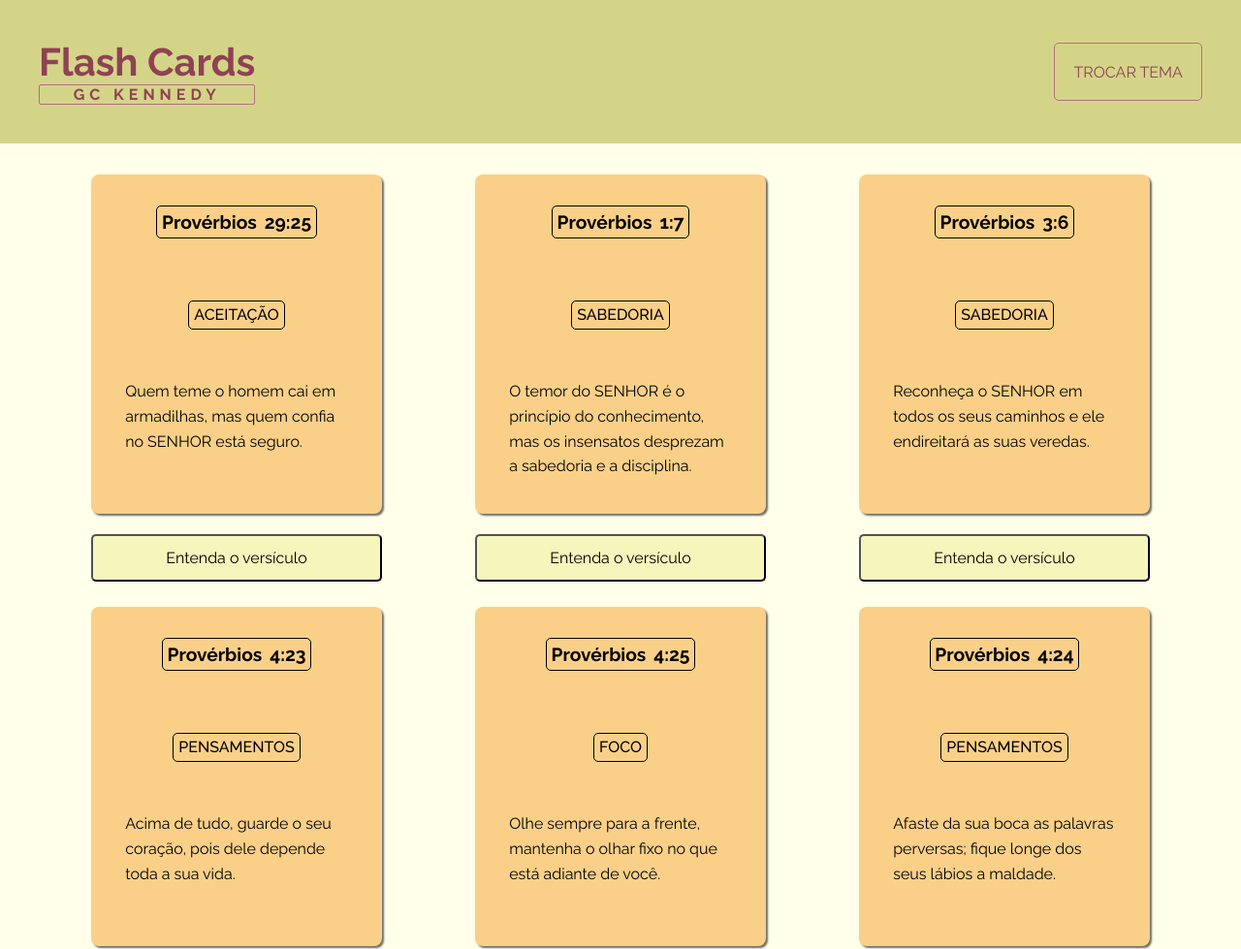
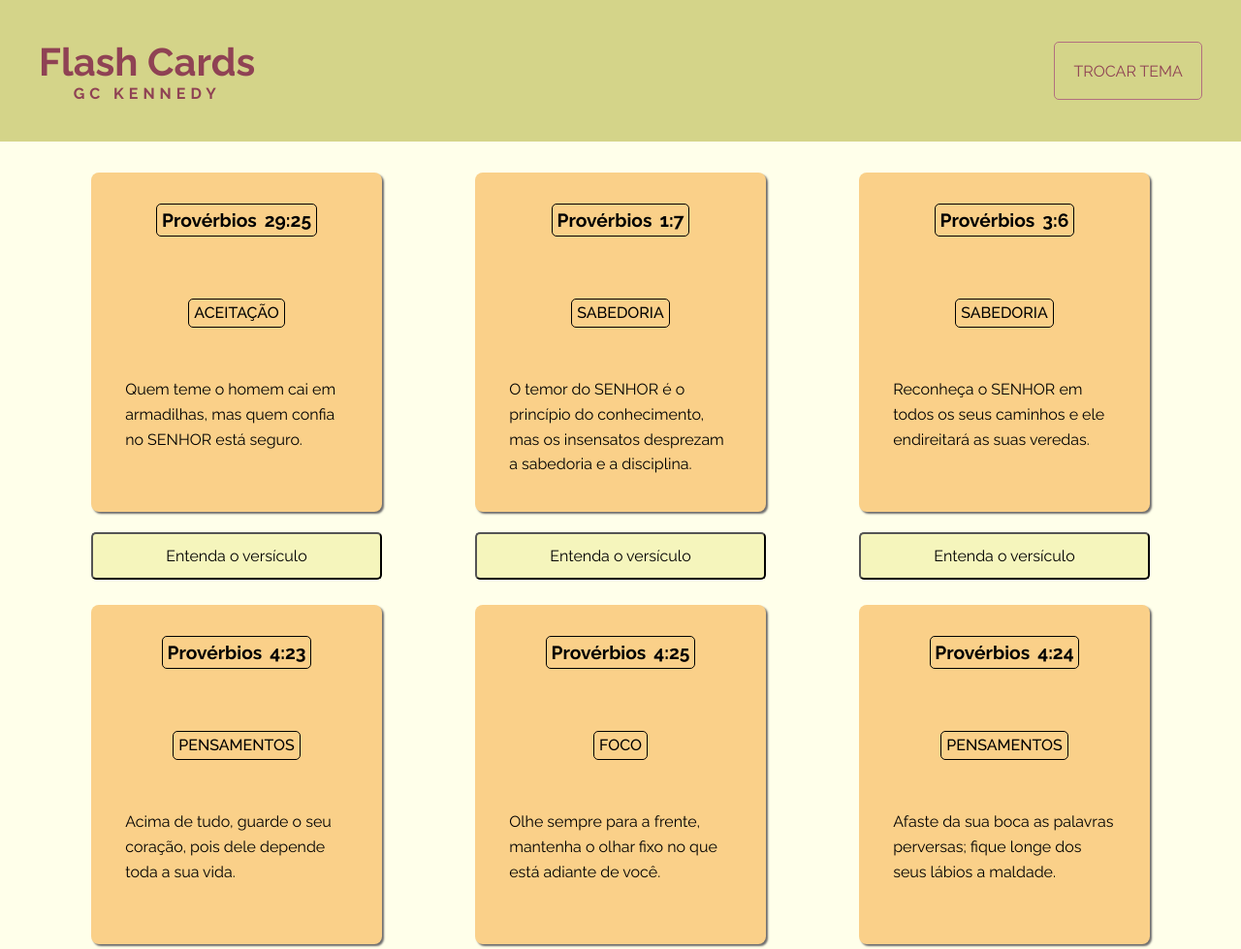
Before and after one commit to NandoSTI/flash-cards-proverbios, a plain HTML site: page index.html in a window 1280 px wide. Shown: the top 979 px of the page at 97% size. Drawn offline with Linux system fonts and the light colour scheme.

Commit message:
sextocommit

```diff
--- a/css/styles.css
+++ b/css/styles.css
@@ -64,8 +64,6 @@ header {
 }
 
 .header-subtitle {
-    border: 1px solid var(--text-color-header-bubtitle);
-    border-radius: 2px;
     color: var(--text-color-header-title);
     text-transform: uppercase;
     font-weight: bold;
```
